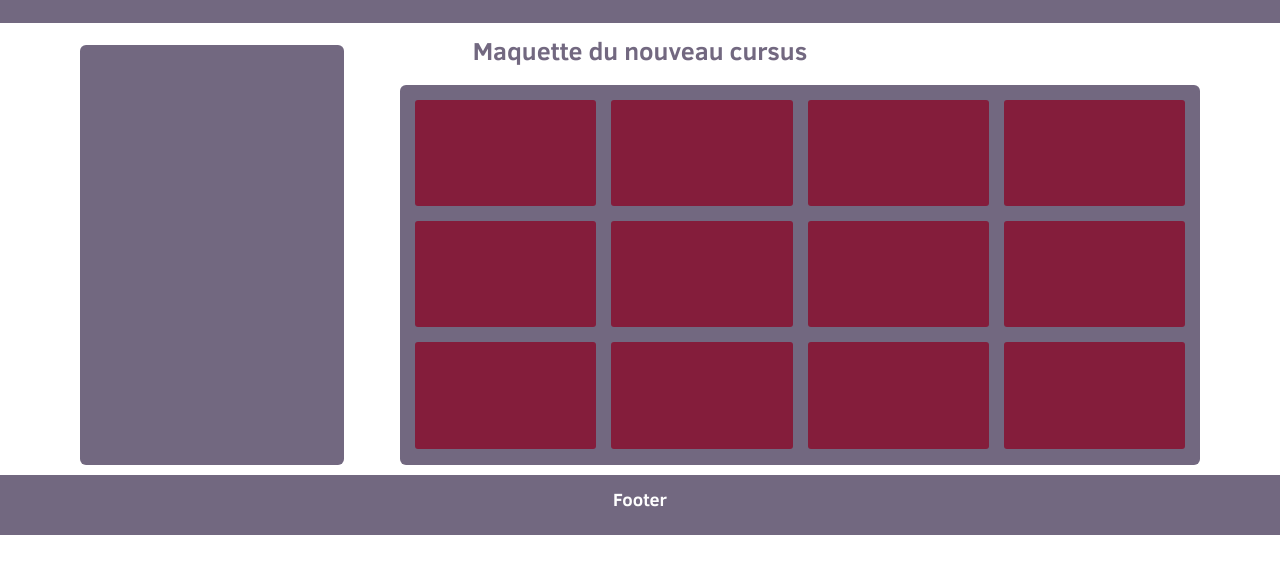
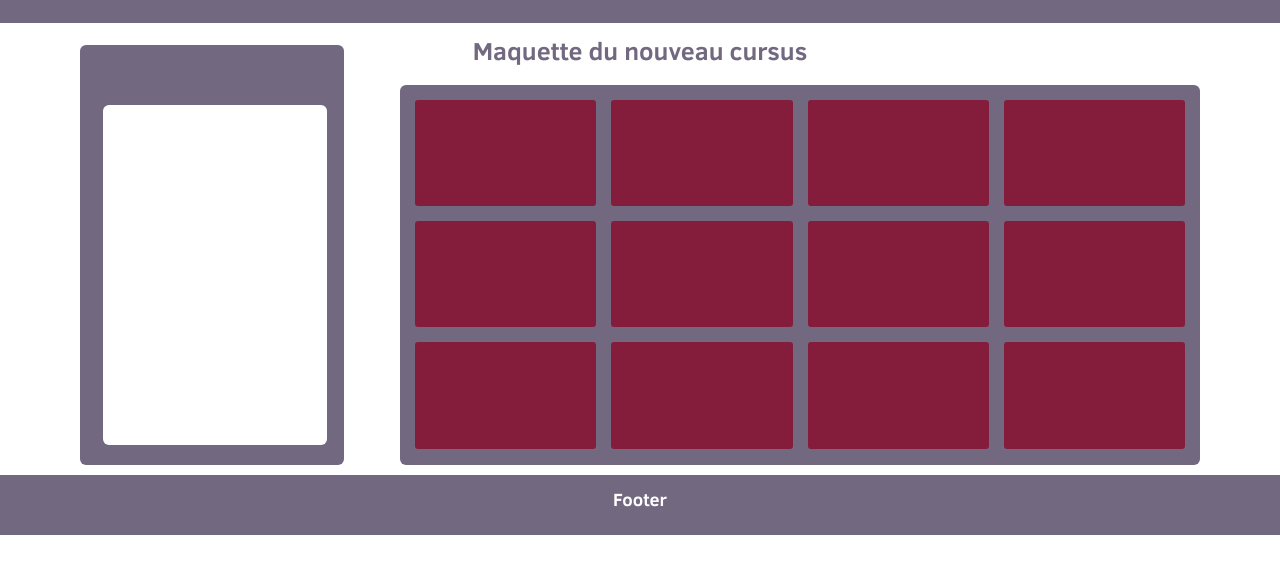
Before and after one commit to JeremyKulcsar/MaquetteCS, a website: page index.html in a window 1280 px wide. Shown: the part 95-668 px from the top of the page. Drawn offline with Linux system fonts and the light colour scheme.

Commit message:
Update index.html

```diff
--- a/index.html
+++ b/index.html
@@ -22,7 +22,11 @@
 
 <div class="container">
 
-  <div class="containermenu"></div>
+  <div class="containermenu">
+    <div class="scrollbar" id="style-1">
+    </div>
+  </div>
+
 
   <div class="model-container">
     <div class="grid-container">
@@ -52,7 +56,8 @@
 	<footer>
 		<p>Footer</p>
 	</footer>
+  </body>
 
-  </body>
-    <script type="text/javascript" src="/bundle.js"></script>
+  <script type="text/javascript" src="/bundle.js"></script>
+
 </html>
```
